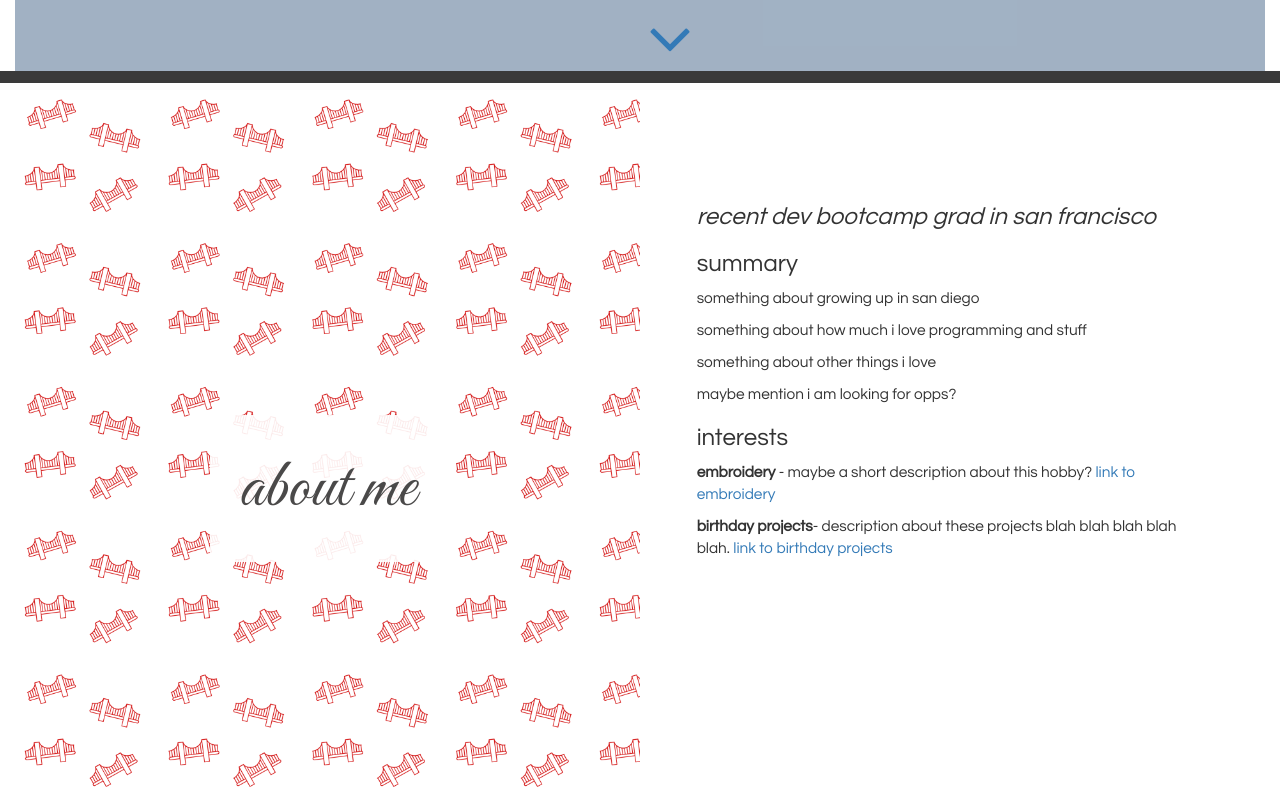
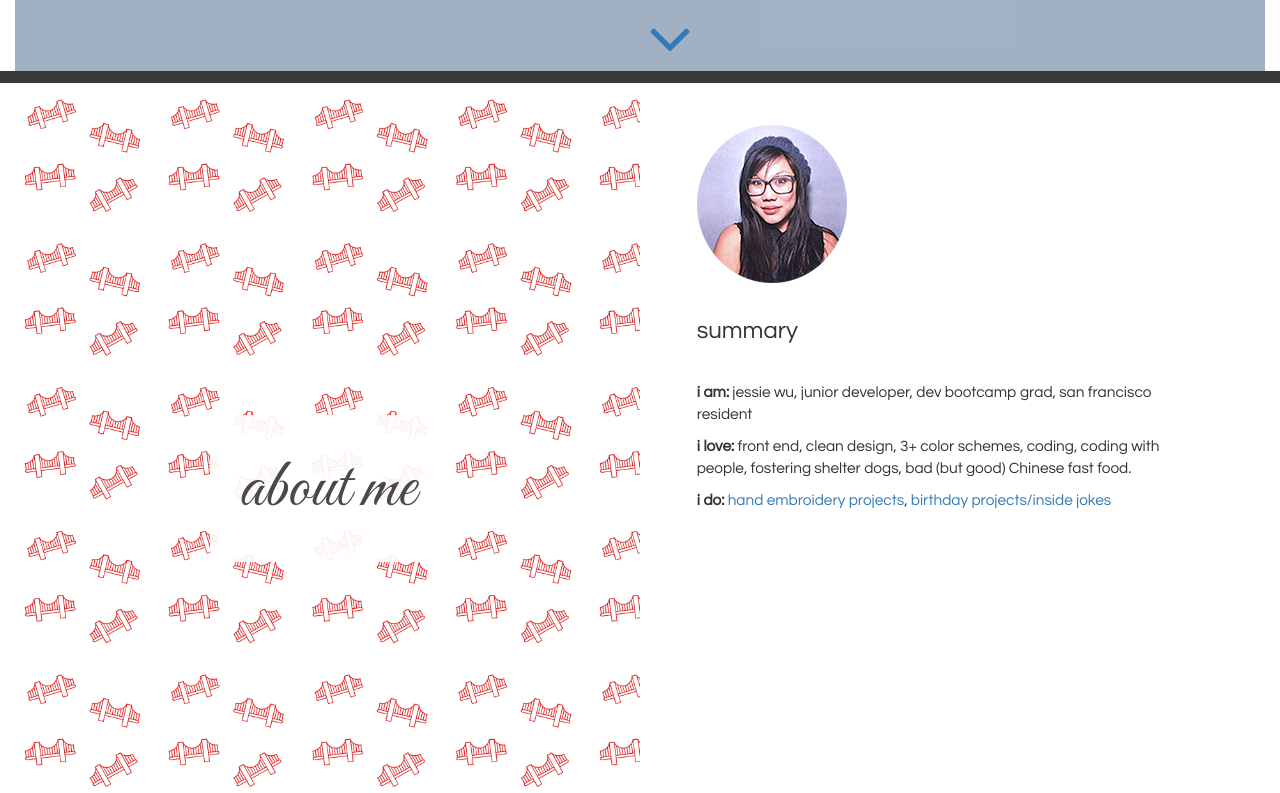
Before and after one commit to jessiewuwu/jessiewuwu.com_alpha, a plain HTML site: page index.html in a window 1280 px wide. Shown: the part 717-1510 px from the top of the page. Drawn offline with nearby package versions, Linux system fonts and the light colour scheme.

Commit message:
fix banner, about-me text with pic, aligned arrow down

```diff
--- a/index.html
+++ b/index.html
@@ -53,16 +53,12 @@
       </div>
       <div class="content-panel about-content col-sm-12 col-md-6">
         <div class="positioned-text">
-          <h3><em>recent dev bootcamp grad in san francisco</em></h3>
-          <h3>summary</h3>
-          <p>something about growing up in san diego</p>
-          <p>something about how much i love programming and stuff</p>
-          <p>something about other things i love</p>
-          <p>maybe mention i am looking for opps?</p>
+          <img src="images/profilepic.png" alt="my face">
+          <h3 id="summary-header">summary</h3>
+          <p><strong>i am:</strong> jessie wu, junior developer, dev bootcamp grad, san francisco resident</p>
+          <p><strong>i love:</strong> front end, clean design, 3+ color schemes, coding, coding with people, fostering shelter dogs, bad (but good) Chinese fast food.</p>
+          <p><strong>i do: </strong><a href="http://jessiewuwu.github.io/embroideryindex.html">hand embroidery projects</a>, <a href="http://jessiewuwu.github.io/bdayprojects/index.html">birthday projects/inside jokes</a></p>
 
-          <h3>interests</h3>
-          <p><strong>embroidery</strong> - maybe a short description about this hobby? <a href="http://jessiewuwu.github.io/embroideryindex.html">link to embroidery</a></p>
-          <p><strong>birthday projects</strong>- description about these projects blah blah blah blah blah. <a href="http://jessiewuwu.github.io/bdayprojects/index.html">link to birthday projects</a></p>
         </div>
       <div class="row">
         <a href="#projects-section"><i class="fa fa-angle-down fa-5x banner-down"></i></a>
@@ -116,8 +112,8 @@
         </div>
       </div>
       <div class="short-content-panel blog-content col-sm-12 col-md-6">
-        <div class="positioned-text">
-          <p>something about writing blog posts for phase 0</p>
+        <div class="positioned-text blog-text">
+          <p>cultural and technical blog posts for phase 0 of dev bootcamp</p>
           <a href="http://jessiewuwu.github.io/blog/index.html">Check it out here &nbsp;&nbsp; <i class="fa fa-arrow-right"></i></a>
         </div>
       </div>
@@ -135,6 +131,7 @@
           <a href="github.com/jessiewuwu"> jessiewuwu</a></p>
           <p><i class="fa fa-2x fa-twitter"></i> &nbsp;&nbsp;
           <a href="https://twitter.com/jessie__wu">jessie__wu</a></p>
+          <h3>i'd love to hear from you!</h3>
         </div>
       </div>
 
--- a/style.css
+++ b/style.css
@@ -14,6 +14,7 @@ body {
   font-family: 'Questrial', sans-serif;
   height: 100vh;
   font-size: 1.1em;
+
 }
 
 .short-decorative-panel {
@@ -30,12 +31,13 @@ body {
 }
 
 .positioned-text {
-  padding-top: 10%;
   margin: 7%;
 /*  position: relative;
   top: 30%;
   transform: translateY(-50%);*/
 }
+
+
 
 .blog-title h1, .contact-title h1, .projects-title h1, .about-title h1 {
   display: inline-block;
@@ -229,6 +231,10 @@ body {
   position: absolute;
 }
 
+.blog-down {
+  top: 190px;
+}
+
 
 /*---------- about section----------*/
 
@@ -243,6 +249,10 @@ body {
     color: #4A4949;
 }
 
+.about-content img {
+  text-align: center;
+}
+
 /*.about-title h1 {
   display: inline-block;
   vertical-align: middle;
@@ -251,6 +261,12 @@ body {
   background: rgba(54, 25, 25, .9)
   padding: 2%;
 }*/
+
+#summary-header {
+  margin-top: 7%;
+  margin-bottom: 7%;
+}
+
 
 .fa-info-circle {
   color: #4A4949;
@@ -300,6 +316,9 @@ body {
   background-size: 20%;
 }
 
+.blog-text {
+  margin-top: 22%;
+}
 
 
 /*contact*/
```
Also changed, not shown: images/profilepic.png (added).
